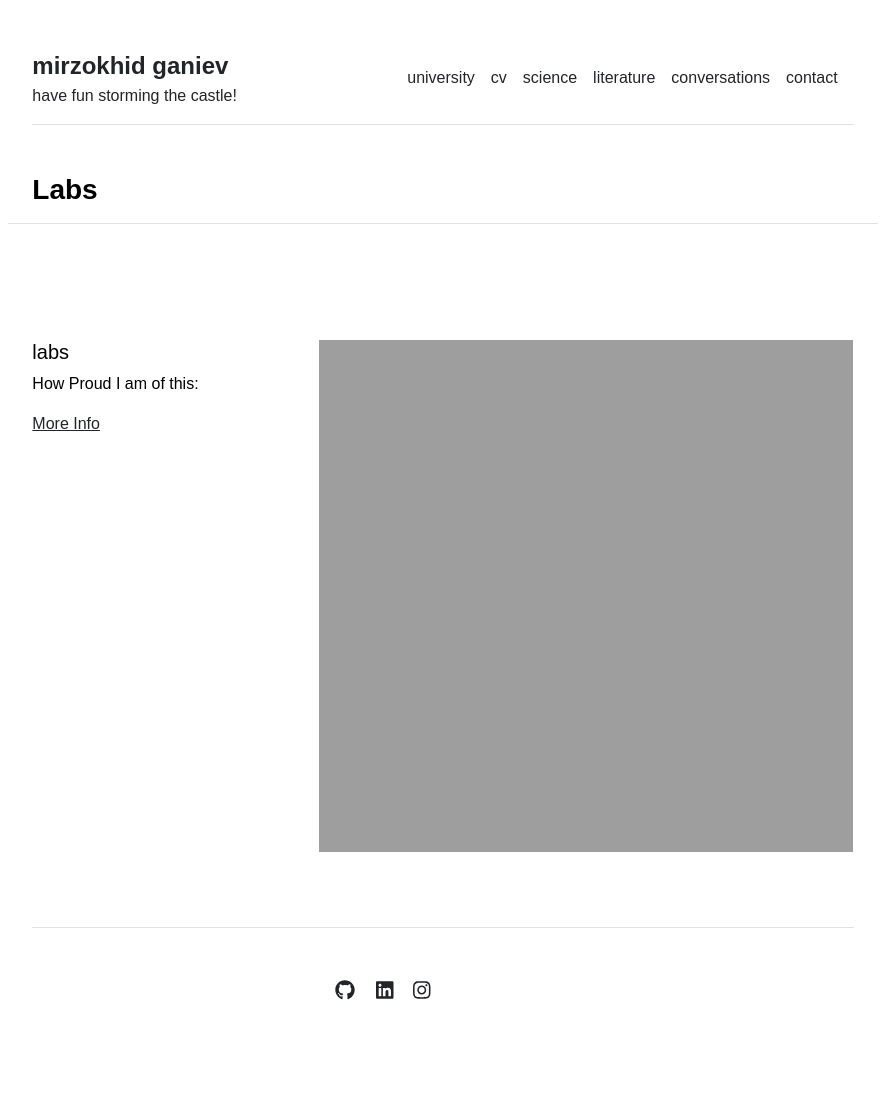
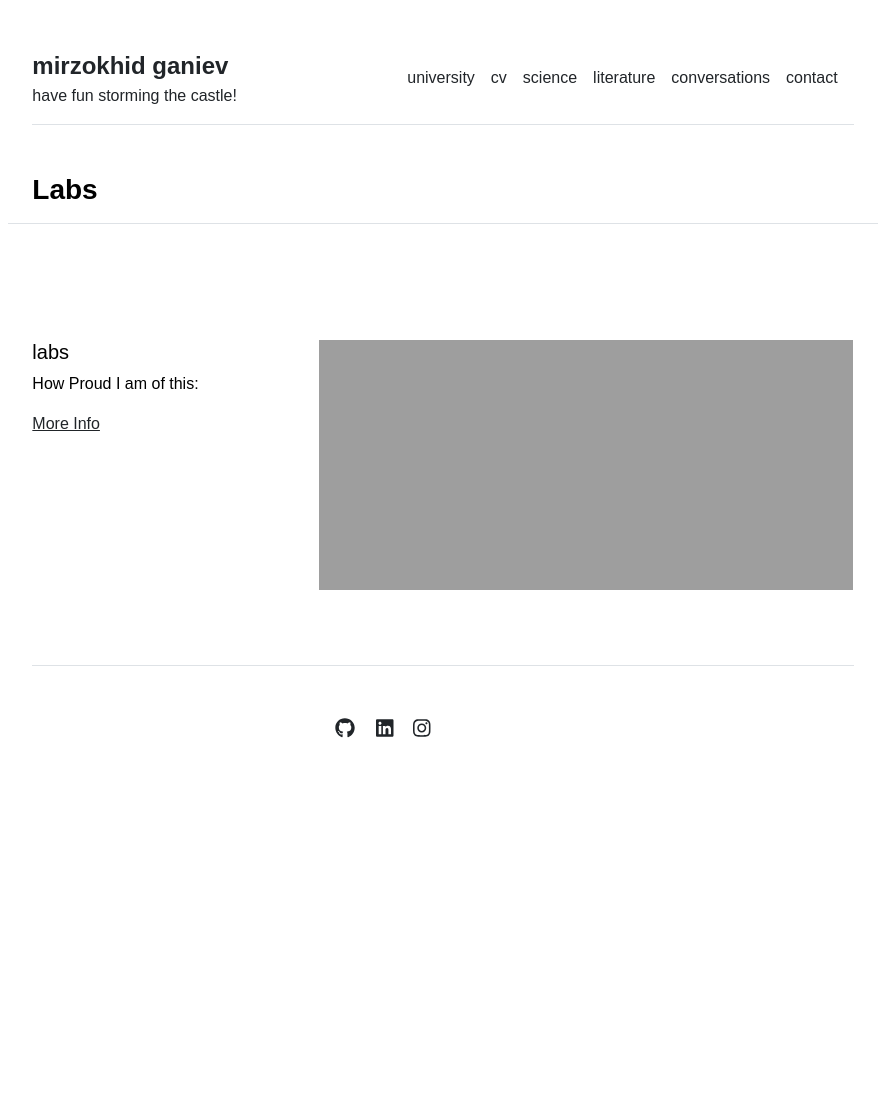
Before and after one commit to Mirzokhid/mirzokhid.github.io, a Jekyll site: the page built from science.md, in a window 1280 px wide. Shown: the whole page, without its empty margins (197-1082 px from the left). Built offline with Jekyll 4.4.1, drawn with Linux system fonts in a browser that asks for light colours; after the commit the page ends 900 px from its top, so only the background shows below that.

Commit message:
Update science.html

```diff
--- a/_layouts/science.html
+++ b/_layouts/science.html
@@ -29,7 +29,7 @@ layout: default
     }
     iframe {
       width: 100%;
-      height: 512px;
+      height: 250px;
       border: none;
     }
   </style>
@@ -39,14 +39,11 @@ layout: default
   <h3 class="fw-bold border-bottom pb-3 mb-5">Labs</h3>
   {% for science in site.data.settings.science %}
     <div class="content-section">
-      <!-- Text Section -->
       <div class="text-section">
         <h5>{{ science.name }}</h5>
         <p align="left">How Proud I am of this: {{ science.how }}</p>
         <p><a href="{{ site.github.url }}/science/labs/experiment{{ science.number }}">More Info</a></p>
       </div>
-
-      <!-- PDF/Iframe Section -->
       <div class="iframe-section">
         <iframe src="{{ site.github.url }}/science/labs/{{ science.url }}"></iframe>
       </div>
```
